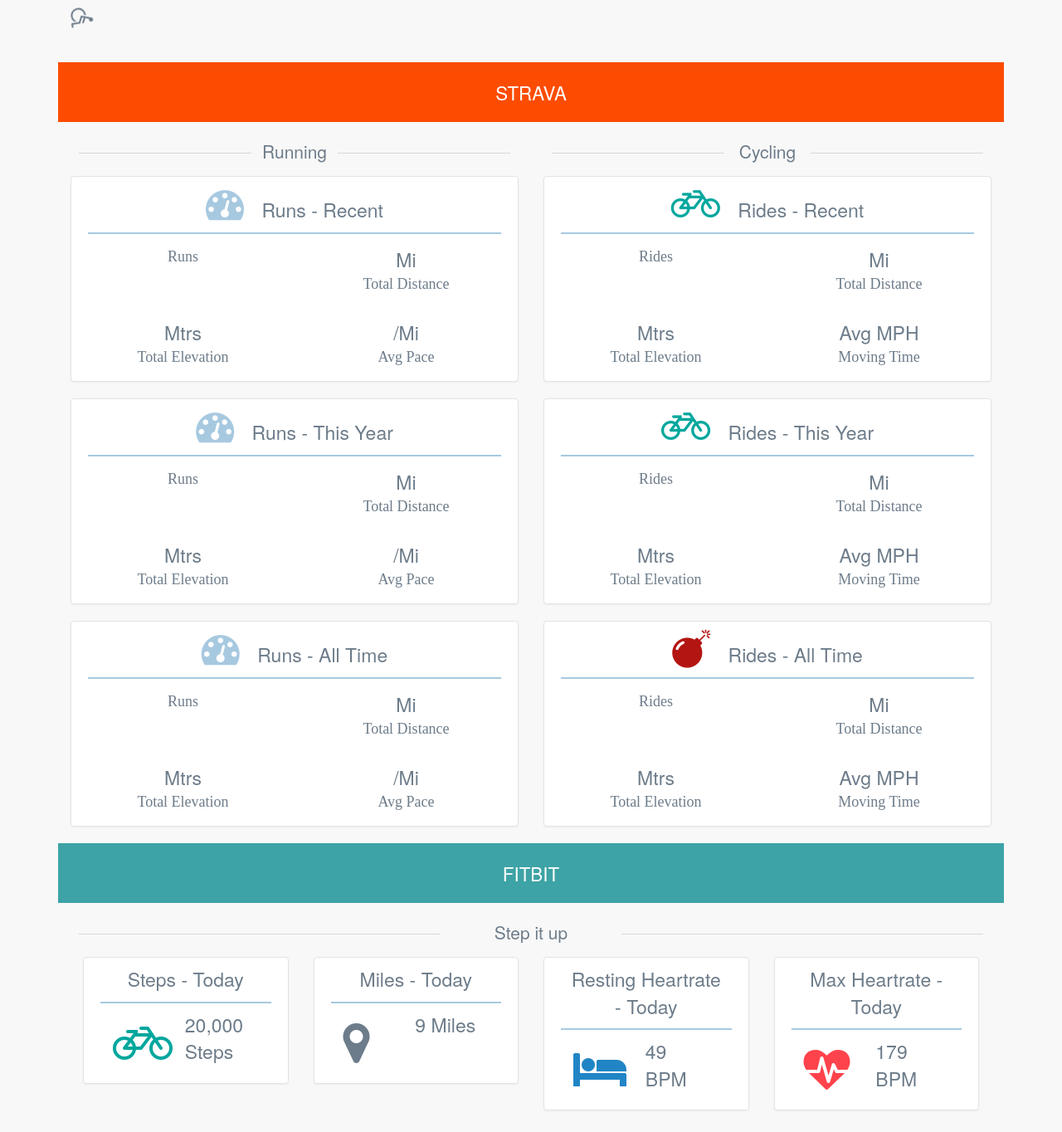
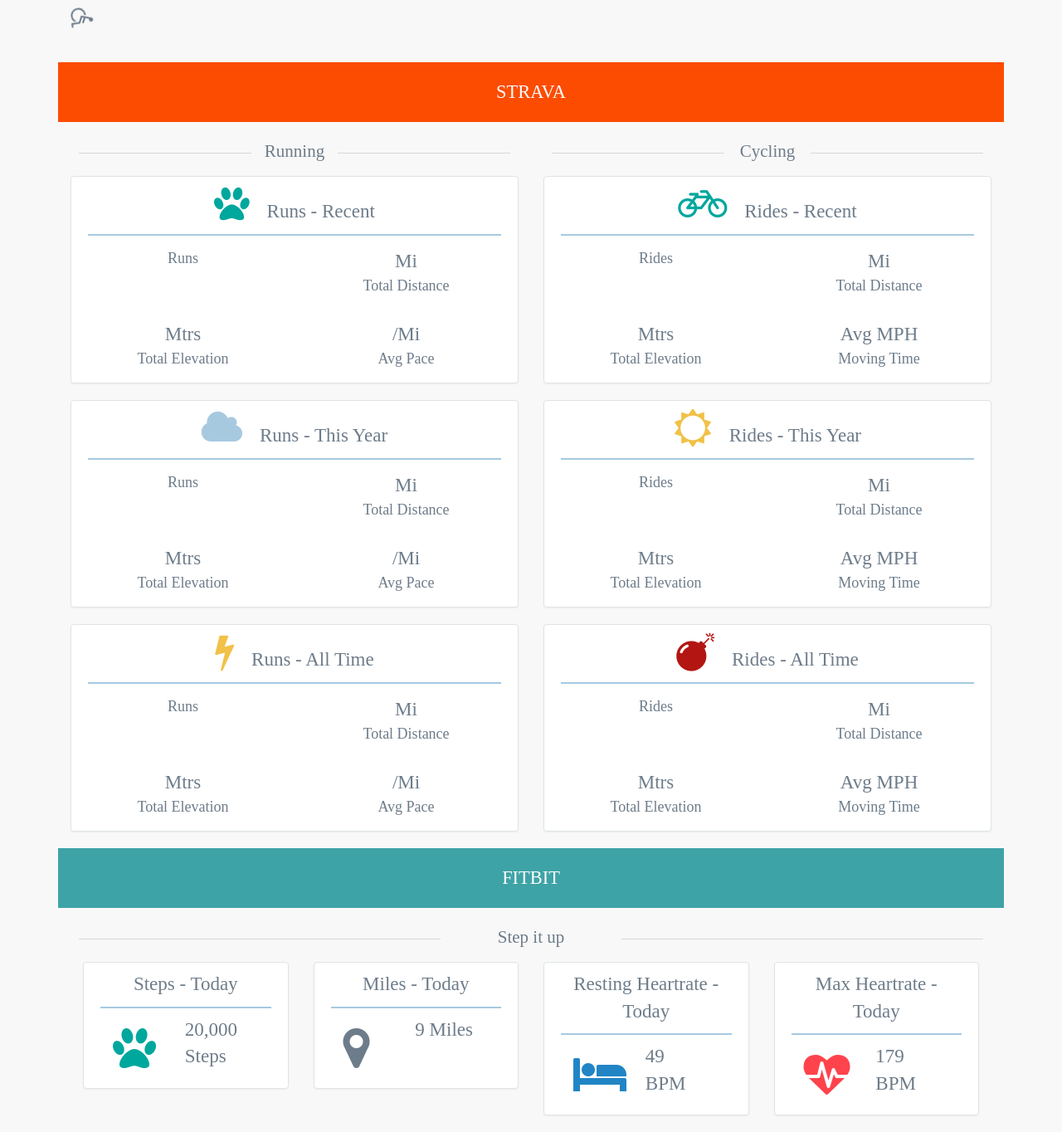
Before and after one commit to kimeberz/fitnezz, a Flask app: template templates/index.html in a window 1280 px wide. Shown: the part 58-1422 px from the top of the page at 83% size. Before the commit the page ends 1396 px from the top, so only its background shows below. Run offline with Flask 2, Linux system fonts and the light colour scheme; the template is opened without the code that fills it, so the values that code supplies are empty; some libraries are stand-ins or nearby versions.

Commit message:
clean up

```diff
--- a/static/main.css
+++ b/static/main.css
@@ -6,11 +6,6 @@ body {
 	color: #6D7C8A;
 	font-family: HelveticaNeue-Light;
 	font-weight: lighter;
-
-}
-
-.container {
-	max-width: 1250px !important;
 }
 
 .row {
@@ -30,15 +25,15 @@ body {
 	color: #FF434C;
 }
 
-.fa-bicycle {
+.fa-bicycle, .fa-paw {
 	color: #00A79D;
 }
 
-.fa-dashboard {
+.fa-dashboard, .fa-cloud {
 	color: #A7C9E0;
 }
 
-.fa-flash {
+.fa-flash, .fa-sun-o {
 	color: #F1C148;
 }
 
@@ -57,9 +52,12 @@ body {
 
 .profile {
 	font-size: 2em;
-	font-family: HelveticaNeue-Light;
 	float: left;
+}
 
+.profile-pic {
+  border-radius: 50%;
+  text-align: right;
 }
 
 .loc {
@@ -67,27 +65,8 @@ body {
 	font-size: .7em
 }
 
-.profile-pic {
-  border-radius: 50%;
-  text-align: right;
-
-}
-
-/*-------*/
-
-body {
-	max-width: 1250px;
-	background-color: #F8F8F8;
-	margin-left: auto;
-	margin-right: auto;
-	color: #6D7C8A;
-	font-family: HelveticaNeue;
-	font-weight: lighter;
-}
-
 .panel {
   border: 1px solid #E0E4E5;
-  /*padding: 20px;*/
   background-color: white;
 }
 
@@ -118,8 +97,7 @@ body {
   padding: 15px 0;
 }
 .stat-label {
-  font-family: "HelveticaNeue-UltraLight";
-  font-weight: normal;
+  font-family: "HelveticaNeue-Thin";
   font-size: 18px;
 }
 
@@ -127,30 +105,19 @@ body {
   font-size: 23px;
 }
 
-
-
-
-/*.count, .miles, .elevation, .speed {
-	font-size: 1.7em;
-	padding: 10px 20px 10px 20px;
-}*/
-
 .fitcount {
 	padding: 10px 20px 10px 20px;
 }
 
 .fitbit {
 	background-color: #3EA3A6;
-	font-size: 1.6em;
-	text-align: center;
-	color: white;
-	text-transform: uppercase;
-	padding: 20px 0px 20px 0px;
-
 }
 
 .strava {
 	background-color: #FC4C02;
+}
+
+.strava, .fitbit {
 	font-size: 1.6em;
 	text-align: center;
 	color: white;
--- a/templates/index.html
+++ b/templates/index.html
@@ -57,7 +57,7 @@
 				<!-- This weeks runs -->
 				<div class="pop animated panel">
 					<div class="panel-title">
-						<i class="fa fa-dashboard fa-2x"></i>
+						<i class="fa fa-paw fa-2x"></i>
 						<span class="icon-title">Runs - Recent</span>
 					</div>
 					<div class="stats">
@@ -84,7 +84,7 @@
 				<!-- This years runs -->
 				<div class="pop animated panel">
 					<div class="panel-title">
-						<i class="fa fa-dashboard fa-2x"></i>
+						<i class="fa fa-cloud fa-2x"></i>
 						<span class="icon-title">Runs - This Year</span>
 					</div>
 					<div class="stats">
@@ -111,7 +111,7 @@
 				<!-- runs - all time -->
 				<div class="pop animated panel">
 					<div class="panel-title">
-						<i class="fa fa-dashboard fa-2x"></i>
+						<i class="fa fa-flash fa-2x"></i>
 						<span class="icon-title">Runs - All Time</span>
 					</div>
 					<div class="stats">
@@ -171,7 +171,7 @@
 				<!-- This years Rides -->
 				<div class="pop animated panel">
 					<div class="panel-title">
-						<i class="fa fa-bicycle fa-2x"></i>
+						<i class="fa fa-sun-o fa-2x"></i>
 						<span class="icon-title">Rides - This Year</span>
 					</div>
 					<div class="stats">
@@ -240,7 +240,7 @@
 						<div class="row">
 						<div class="col-md-12">
 							<div class="pull-left icon col-md-4">
-								<i class="fa fa-bicycle fa-4x"></i>
+								<i class="fa fa-paw fa-4x"></i>
 							</div>
 							<div class="col-md-8">
 								<div class="fitcount stat-value">20,000 Steps</div>
```
